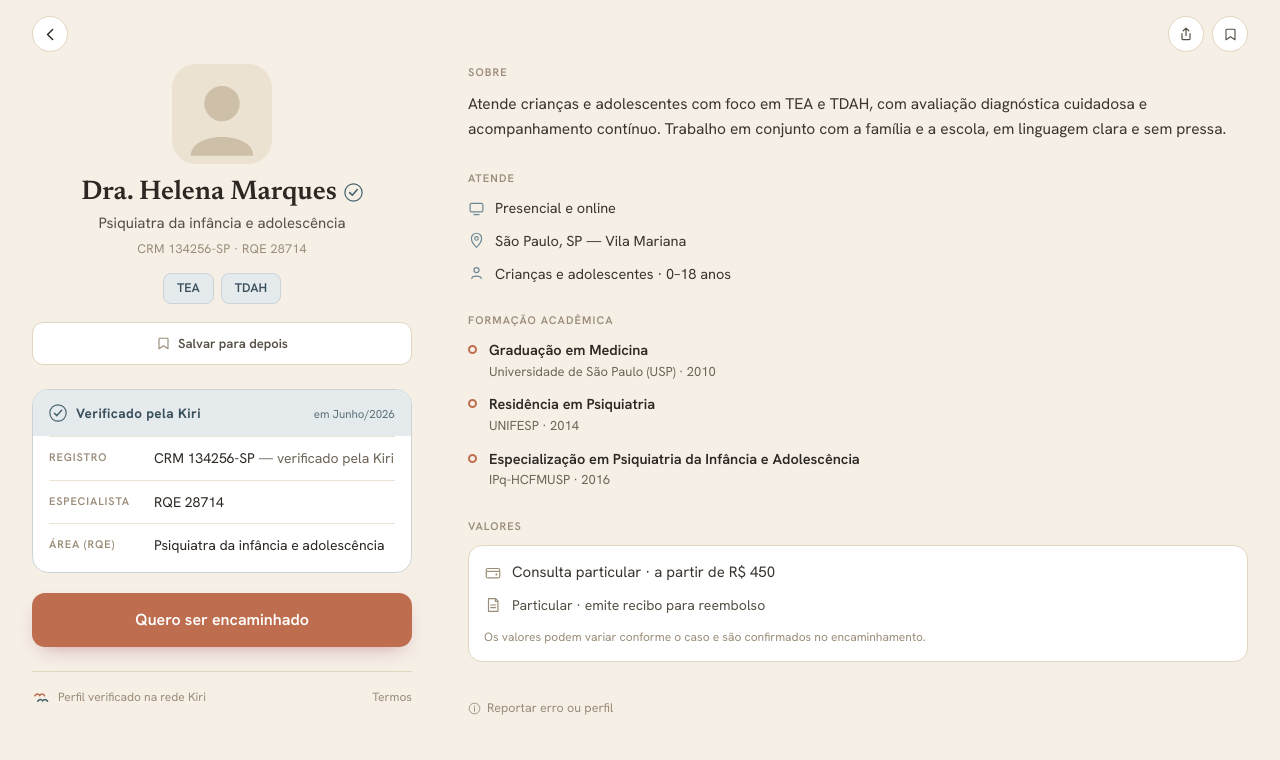
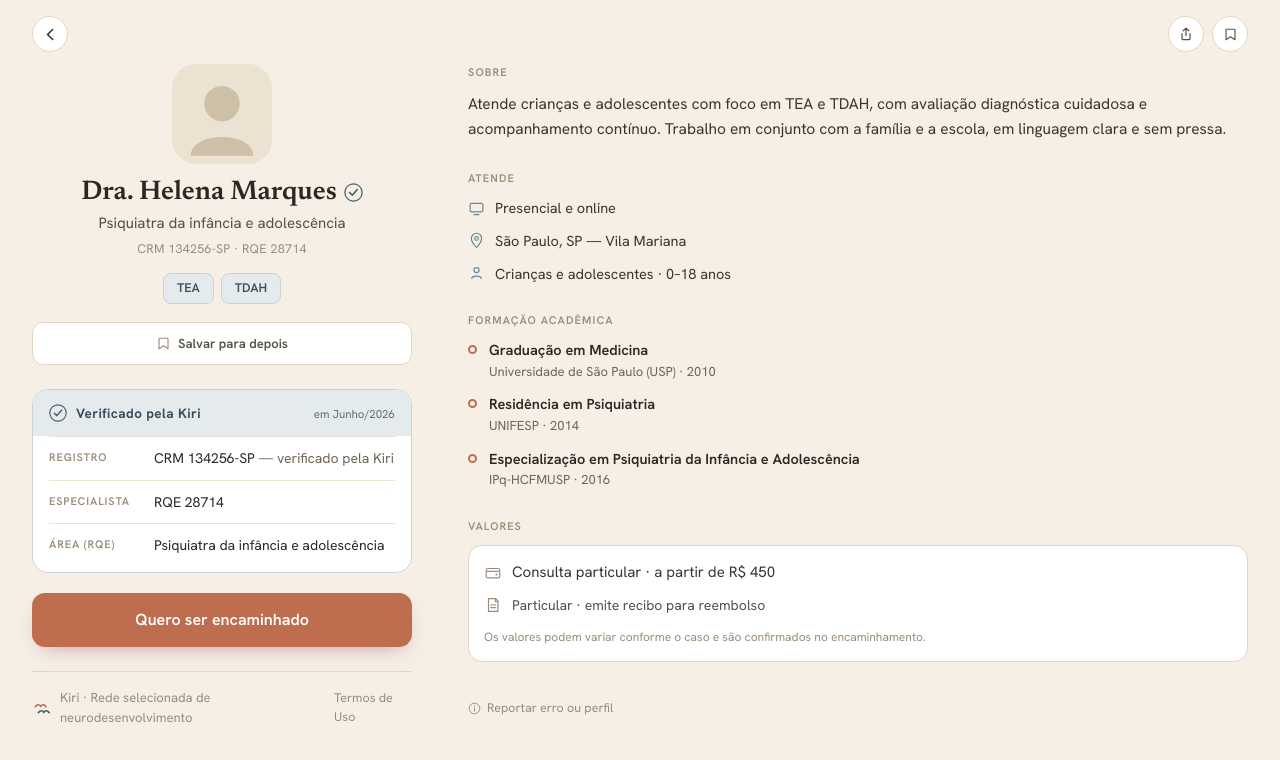
Before and after one commit to kirisaude/kiri-site, a Next.js app: page /profissional/kiri-001 in a window 1280 px wide. Shown: the top 760 px of the page. Built offline with nearby package versions, Linux system fonts and the light colour scheme.

Commit message:
Footer padronizado em todas as páginas via componente compartilhado

```diff
--- a/src/app/avaliacao/page.tsx
+++ b/src/app/avaliacao/page.tsx
@@ -1,6 +1,7 @@
 import Link from "next/link";
 import { KiriLogo } from "@/components/KiriLogo";
 import { NavBack } from "@/components/NavBack";
+import { Footer } from "@/components/Footer";
 
 export default function AvaliacaoPage() {
   return (
@@ -80,6 +81,7 @@ export default function AvaliacaoPage() {
             Esta etapa serve exclusivamente para orientar você a encontrar o caminho ideal. Não realizamos avaliações clínicas ou diagnósticos na plataforma. Seus dados são protegidos com total sigilo e privacidade, em conformidade com a LGPD.
           </p>
         </div>
+        <Footer className="mx-[22px] mb-8" />
       </div>
     </div>
   );
--- a/src/app/como-selecionamos/page.tsx
+++ b/src/app/como-selecionamos/page.tsx
@@ -1,4 +1,5 @@
 import { KiriLogo } from "@/components/KiriLogo";
+import { Footer } from "@/components/Footer";
 import { NavBack } from "@/components/NavBack";
 
 const ITENS = [
@@ -96,14 +97,7 @@ export default function ComoSelecionamosPage() {
           </div>
         </div>
 
-        {/* Rodapé */}
-        <div className="mx-[18px] mt-7 pt-4 border-t border-linha flex items-center justify-between gap-2">
-          <div className="flex items-center gap-2">
-            <KiriLogo size={20} />
-            <span className="text-[13px] text-muted">Kiri · Rede selecionada de neurodesenvolvimento</span>
-          </div>
-          <a href="/termos" className="text-[12.5px] text-muted hover:text-cinza-texto transition-colors no-underline">Termos de Uso</a>
-        </div>
+        <Footer className="mx-[18px] mt-7" />
       </div>
     </div>
   );
--- a/src/app/formulario/page.tsx
+++ b/src/app/formulario/page.tsx
@@ -4,6 +4,7 @@ import { Suspense } from "react";
 import { useRouter, useSearchParams } from "next/navigation";
 import Script from "next/script";
 import { NavBack } from "@/components/NavBack";
+import { Footer } from "@/components/Footer";
 import { PlaceholderPhoto } from "@/components/PlaceholderPhoto";
 import data from "@/data/profissionais.json";
 import type { Profissional } from "@/types";
@@ -127,6 +128,7 @@ function FormularioContent() {
             title="Encaminhamento Kiri"
           />
         </div>
+        <Footer className="mx-[18px] mt-6 mb-8" />
       </div>
     </div>
   );
--- a/src/app/profissional/[id]/page.tsx
+++ b/src/app/profissional/[id]/page.tsx
@@ -2,6 +2,7 @@ import Link from "next/link";
 import { notFound } from "next/navigation";
 import { KiriLogo } from "@/components/KiriLogo";
 import { NavBack } from "@/components/NavBack";
+import { Footer } from "@/components/Footer";
 import { PlaceholderPhoto } from "@/components/PlaceholderPhoto";
 import data from "@/data/profissionais.json";
 import type { Profissional } from "@/types";
@@ -140,14 +141,7 @@ export default async function PerfilPage({ params }: PageProps) {
               </Link>
             </div>
 
-            {/* Rodapé esq — só desktop */}
-            <div className="hidden md:flex mt-6 pt-4 border-t border-linha items-center justify-between gap-2">
-              <div className="flex items-center gap-2">
-                <KiriLogo size={18} />
-                <span className="text-[12px] text-muted">Perfil verificado na rede Kiri</span>
-              </div>
-              <a href="/termos" className="text-[12px] text-muted hover:text-cinza-texto transition-colors no-underline">Termos</a>
-            </div>
+            <Footer className="hidden md:flex mt-6" />
           </div>
 
           {/* ─── COLUNA DIREITA (conteúdo) ─── */}
@@ -255,14 +249,7 @@ export default async function PerfilPage({ params }: PageProps) {
               </Link>
             </div>
 
-            {/* Rodapé mob */}
-            <div className="md:hidden pt-4 border-t border-linha flex items-center justify-between gap-2">
-              <div className="flex items-center gap-2">
-                <KiriLogo size={20} />
-                <span className="text-[12px] text-muted">Perfil verificado na rede Kiri</span>
-              </div>
-              <a href="/termos" className="text-[12px] text-muted hover:text-cinza-texto transition-colors no-underline">Termos</a>
-            </div>
+            <Footer className="md:hidden" />
           </div>
         </div>
       </div>
--- a/src/app/reportar/[id]/page.tsx
+++ b/src/app/reportar/[id]/page.tsx
@@ -3,6 +3,7 @@
 import { Suspense } from "react";
 import Script from "next/script";
 import { NavBack } from "@/components/NavBack";
+import { Footer } from "@/components/Footer";
 import { PlaceholderPhoto } from "@/components/PlaceholderPhoto";
 import data from "@/data/profissionais.json";
 import type { Profissional } from "@/types";
@@ -72,6 +73,7 @@ function ReportarContent() {
           marginWidth={0}
           title="Reportar perfil Kiri"
         />
+        <Footer className="mt-6 mb-8" />
       </div>
     </div>
   );
--- a/src/app/sobre/page.tsx
+++ b/src/app/sobre/page.tsx
@@ -1,4 +1,5 @@
 import { KiriLogo } from "@/components/KiriLogo";
+import { Footer } from "@/components/Footer";
 import { NavBack } from "@/components/NavBack";
 
 export default function SobrePage() {
@@ -50,14 +51,7 @@ export default function SobrePage() {
           </p>
         </div>
 
-        {/* Rodapé */}
-        <div className="mx-[30px] mt-7 pt-4 border-t border-linha flex items-center justify-between gap-2">
-          <div className="flex items-center gap-2">
-            <KiriLogo size={18} />
-            <span className="text-[12.5px] text-muted">Kiri · Rede selecionada de neurodesenvolvimento</span>
-          </div>
-          <a href="/termos" className="text-[12.5px] text-muted hover:text-cinza-texto transition-colors no-underline">Termos de Uso</a>
-        </div>
+        <Footer className="mx-[30px] mt-7" />
       </div>
     </div>
   );
--- a/src/app/termos/page.tsx
+++ b/src/app/termos/page.tsx
@@ -1,4 +1,5 @@
 import { KiriLogo } from "@/components/KiriLogo";
+import { Footer } from "@/components/Footer";
 import { NavBack } from "@/components/NavBack";
 
 const SECOES = [
@@ -119,11 +120,7 @@ export default function TermosPage() {
           ))}
         </div>
 
-        {/* Rodapé */}
-        <div className="mx-[22px] mt-12 pt-5 border-t border-linha flex items-center gap-2">
-          <KiriLogo size={18} />
-          <span className="text-[12.5px] text-muted">Kiri · Rede selecionada de neurodesenvolvimento infantil</span>
-        </div>
+        <Footer className="mx-[22px] mt-12" />
       </div>
     </div>
   );
--- /dev/null
+++ b/src/components/Footer.tsx
@@ -0,0 +1,13 @@
+import { KiriLogo } from "./KiriLogo";
+
+export function Footer({ className = "" }: { className?: string }) {
+  return (
+    <div className={`pt-4 border-t border-linha flex items-center justify-between gap-2 ${className}`}>
+      <div className="flex items-center gap-2">
+        <KiriLogo size={20} />
+        <span className="text-[13px] text-muted">Kiri · Rede selecionada de neurodesenvolvimento</span>
+      </div>
+      <a href="/termos" className="text-[12.5px] text-muted hover:text-cinza-texto transition-colors no-underline">Termos de Uso</a>
+    </div>
+  );
+}
```
